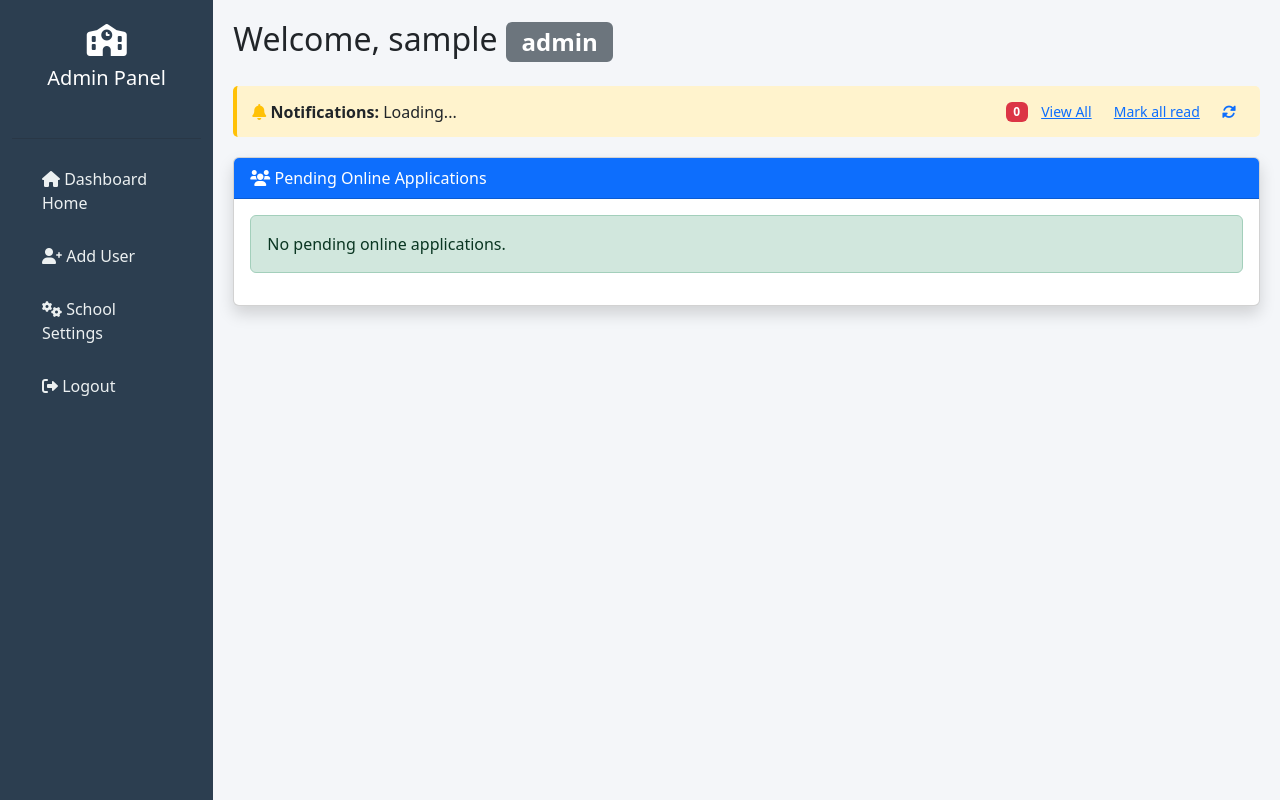
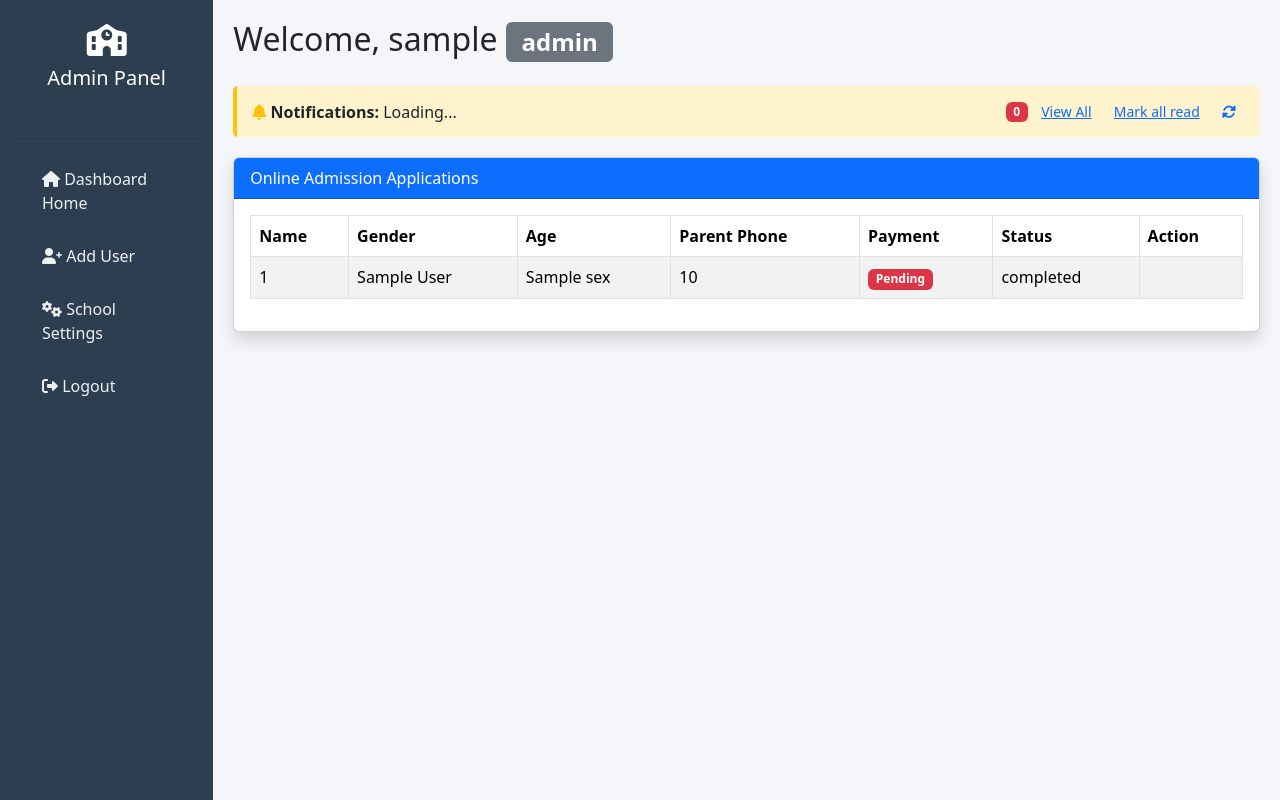
Before and after one commit to pelle-design/school-system, a Flask app: page /dos/pending_admissions in a window 1280 px wide. Run offline with Flask 3, Linux system fonts and the light colour scheme; the visitor is signed in with stand-in values (Sample User, id 1); a database or web service that is not in the repository returns one stand-in record (values such as "Sample title"); data that the repository does not hold is empty; parts of the project's set-up code (start-up, migrations or seed data) failed here and were passed over; some libraries are stand-ins or nearby versions.

Commit message:
Update pending_admissions.html

```diff
--- a/templates/dos/pending_admissions.html
+++ b/templates/dos/pending_admissions.html
@@ -1,41 +1,122 @@
 {% extends "base.html" %}
-{% block title %}Pending Online Applications{% endblock %}
+
+{% block title %}
+Pending Online Admissions
+{% endblock %}
+
+
 {% block content %}
+
 <div class="card shadow">
+
 <div class="card-header bg-primary text-white">
-        <i class="fas fa-users"></i> Pending Online Applications
+    Online Admission Applications
 </div>
+
+
 <div class="card-body">
-        {% if pending %}
-        <div class="table-responsive">
-            <table class="table table-hover">
+
+
+<table class="table table-bordered table-striped">
+
 <thead>
+
 <tr>
-                        <th>LIN</th><th>Full Name</th><th>Sex</th><th>Age</th>
-                        <th>Preferred House</th><th>Application Date</th><th>Actions</th>
+<th>Name</th>
+<th>Gender</th>
+<th>Age</th>
+<th>Parent Phone</th>
+<th>Payment</th>
+<th>Status</th>
+<th>Action</th>
 </tr>
+
 </thead>
+
+
 <tbody>
-                    {% for p in pending %}
+
+
+{% for s in applications %}
+
 <tr>
-                        <td>{{ p.lin }}</td
-                        <td>{{ p.full_name }}</td
-                        <td>{{ p.sex }}</td
-                        <td>{{ p.age }}</td
-                        <td>{{ p.preferred_house }}</td
-                        <td>{{ p.application_date.strftime('%Y-%m-%d') }}</td
+
+<td>{{s[1]}}</td>
+
+<td>{{s[2]}}</td>
+
+<td>{{s[3]}}</td>
+
+<td>{{s[4]}}</td>
+
+
 <td>
-                            <a href="{{ url_for('dos_approve_admission', student_id=p.student_id) }}" class="btn btn-sm btn-success" onclick="return confirm('Approve this admission?')">Approve</a>
-                            <a href="{{ url_for('dos_reject_admission', student_id=p.student_id) }}" class="btn btn-sm btn-danger" onclick="return confirm('Reject this admission?')">Reject</a>
-                        </td
-                    </tr
+
+{% if s[6]=='completed' %}
+
+<span class="badge bg-success">
+Paid
+</span>
+
+{% else %}
+
+<span class="badge bg-danger">
+Pending
+</span>
+
+{% endif %}
+
+</td>
+
+
+<td>
+{{s[7]}}
+</td>
+
+
+<td>
+
+{% if s[7]=='pending' %}
+
+<a href="{{url_for('approve_admission',
+student_id=s[0])}}"
+class="btn btn-success btn-sm">
+
+Approve
+
+</a>
+
+
+<a href="{{url_for('reject_admission',
+student_id=s[0])}}"
+class="btn btn-danger btn-sm">
+
+Reject
+
+</a>
+
+
+{% endif %}
+
+
+</td>
+
+
+</tr>
+
+
 {% endfor %}
+
+
 </tbody>
-            </table
+
+
+</table>
+
+
 </div>
-        {% else %}
-        <div class="alert alert-success">No pending online applications.</div>
-        {% endif %}
+
 </div>
-</div>
+
+
 {% endblock %}
```
Lines whose indentation alone changed are shown as unchanged.
